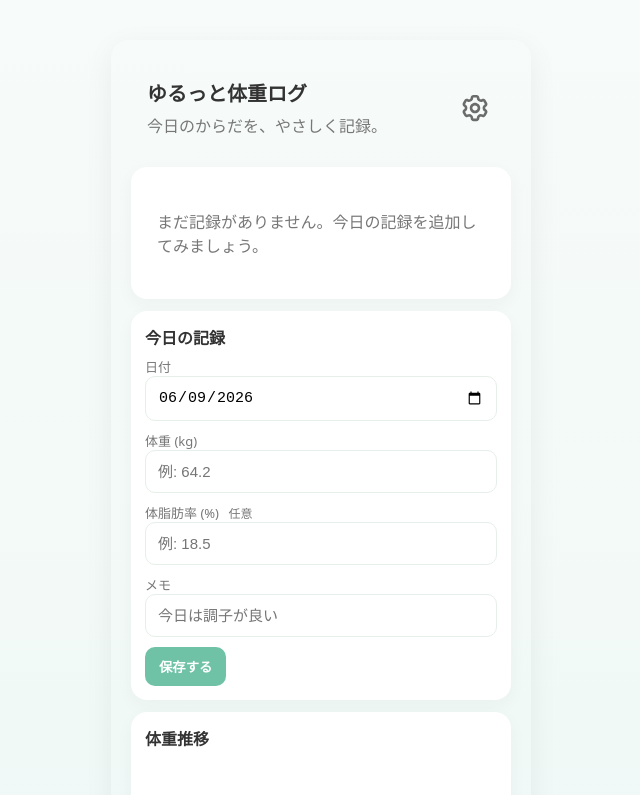
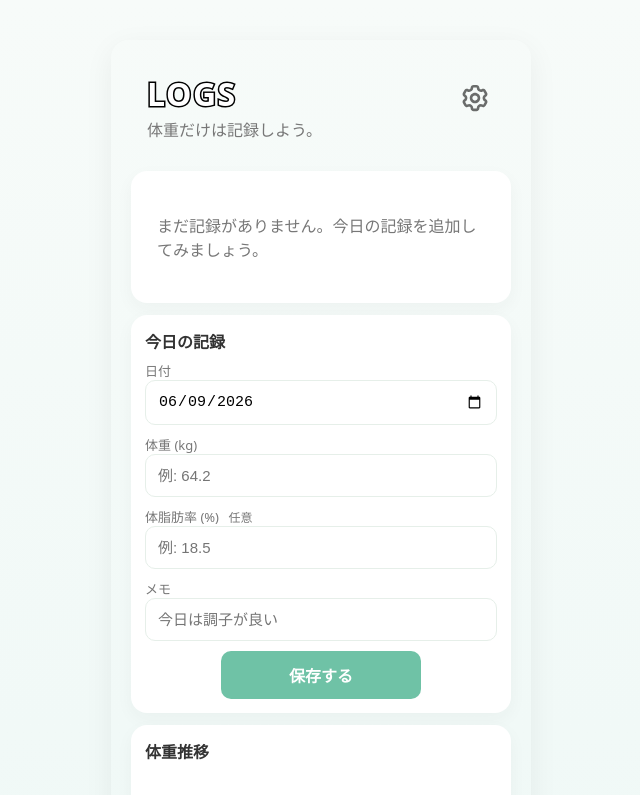
Before and after one commit to xckosasa/yuru-d, a Vue app: page / in a window 1280 px wide. Shown: the top 795 px of the page, without its empty margins (319-959 px from the left). Built offline with nearby package versions, Linux system fonts and the light colour scheme.

Commit message:
Commit latest UI and iOS date input fixes

```diff
--- a/src/App.vue
+++ b/src/App.vue
@@ -3,8 +3,8 @@
     <main class="app">
       <header class="header-card">
         <div>
-          <h1 class="title">ゆるっと体重ログ</h1>
-          <p class="subtitle">今日のからだを、やさしく記録。</p>
+          <h1 class="title" data-text="LOGS">LOGS</h1>
+          <p class="subtitle">体重だけは記録しよう。</p>
         </div>
         <div class="header-actions">
           <button class="btn-icon" type="button" @click="showSettingsModal = true"><img src="/src/assets/img/gear.svg" alt=""></button>
@@ -70,7 +70,7 @@
 
           <div class="error" v-if="error">{{ error }}</div>
 
-          <button class="btn-primary" type="submit">保存する</button>
+          <button class="btn-primary lg" type="submit">保存する</button>
           <span class="saved" v-if="saved">記録しました</span>
         </form>
       </section>
--- a/src/assets/style.scss
+++ b/src/assets/style.scss
@@ -42,7 +42,7 @@ body {
   margin-bottom: 12px;
   padding: 18px 16px;
   display: flex;
-  align-items: center;
+  align-items: flex-start;
   justify-content: space-between;
   gap: 12px;
 }
@@ -53,7 +53,22 @@ body {
 }
 .title {
   margin: 0;
-  font-size: 20px;
+  font-size: 32px;
+  position: relative;
+  display: inline-block;
+  font-weight: 700;
+  line-height: 1;
+  letter-spacing: 1.5px;
+  color: #fff;
+  z-index: 1;
+  &::before {
+    content: attr(data-text);
+    position: absolute;
+    inset: 0;
+    z-index: -1;
+    color: transparent;
+    -webkit-text-stroke: 3px #000;
+  }
 }
 .subtitle {
   margin: 6px 0 0;
@@ -179,7 +194,14 @@ input[type="time"] {
   color: white;
   border: none;
   border-radius: 10px;
-  font-weight: 600;
+  &.lg {
+    height: 48px;
+    font-size: 16px;
+    font-weight: 800;
+    min-width: 200px;
+    margin: 0 auto;
+    display: block;
+  }
 }
 .btn-secondary {
   display: inline-block;
@@ -208,12 +230,12 @@ input[type="time"] {
   height: 40px;
   border: none;
   display: flex;
-  background:none;
+  background: none;
   align-items: center;
   justify-content: center;
   cursor: pointer;
-  >img{
-    width:100%;
+  > img {
+    width: 100%;
   }
 }
 .saved {
@@ -246,7 +268,7 @@ input[type="time"] {
   display: flex;
   justify-content: space-between;
   gap: 16px;
-  align-items:flex-start;
+  align-items: flex-start;
 }
 .record-item .row {
   display: flex;
@@ -257,9 +279,8 @@ input[type="time"] {
   color: var(--muted);
   margin-top: 6px;
 }
-.record-info{
-    flex: 1;
-
+.record-info {
+  flex: 1;
 }
 .record-actions {
   display: flex;
```
